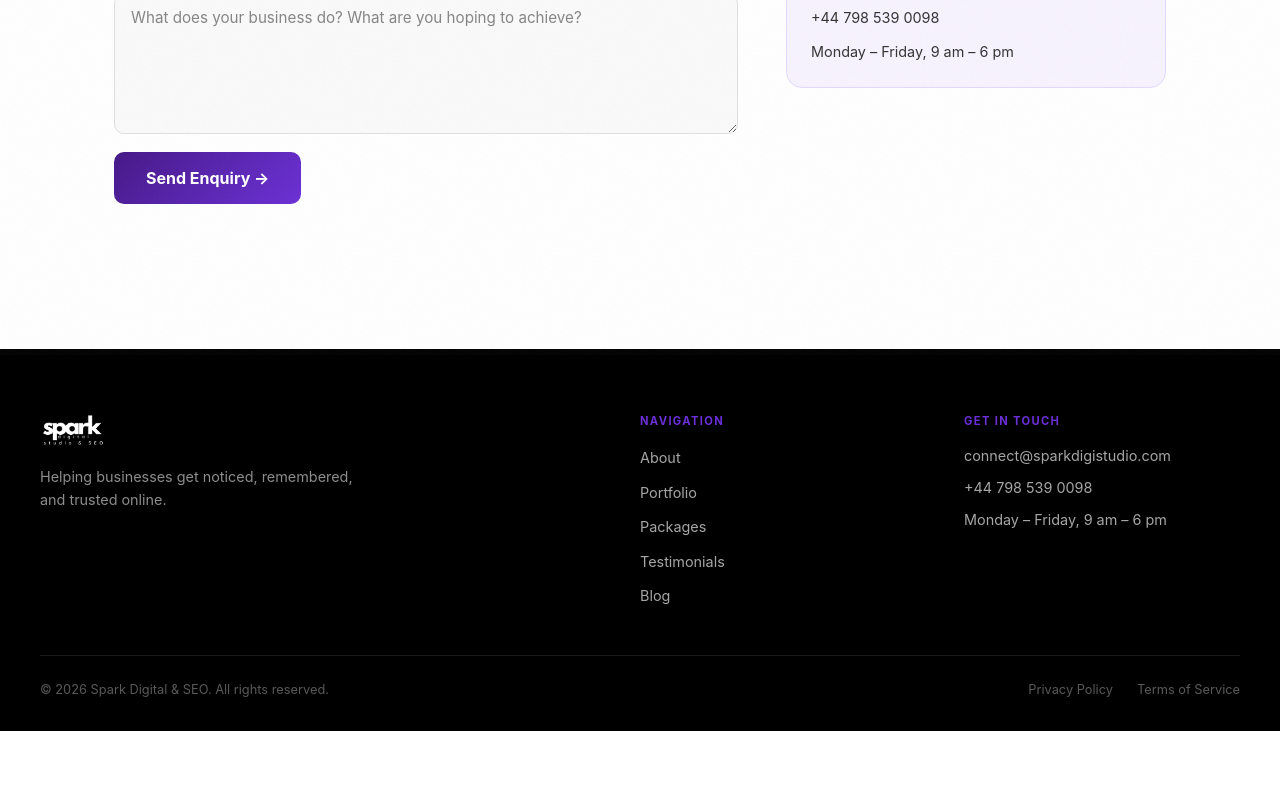
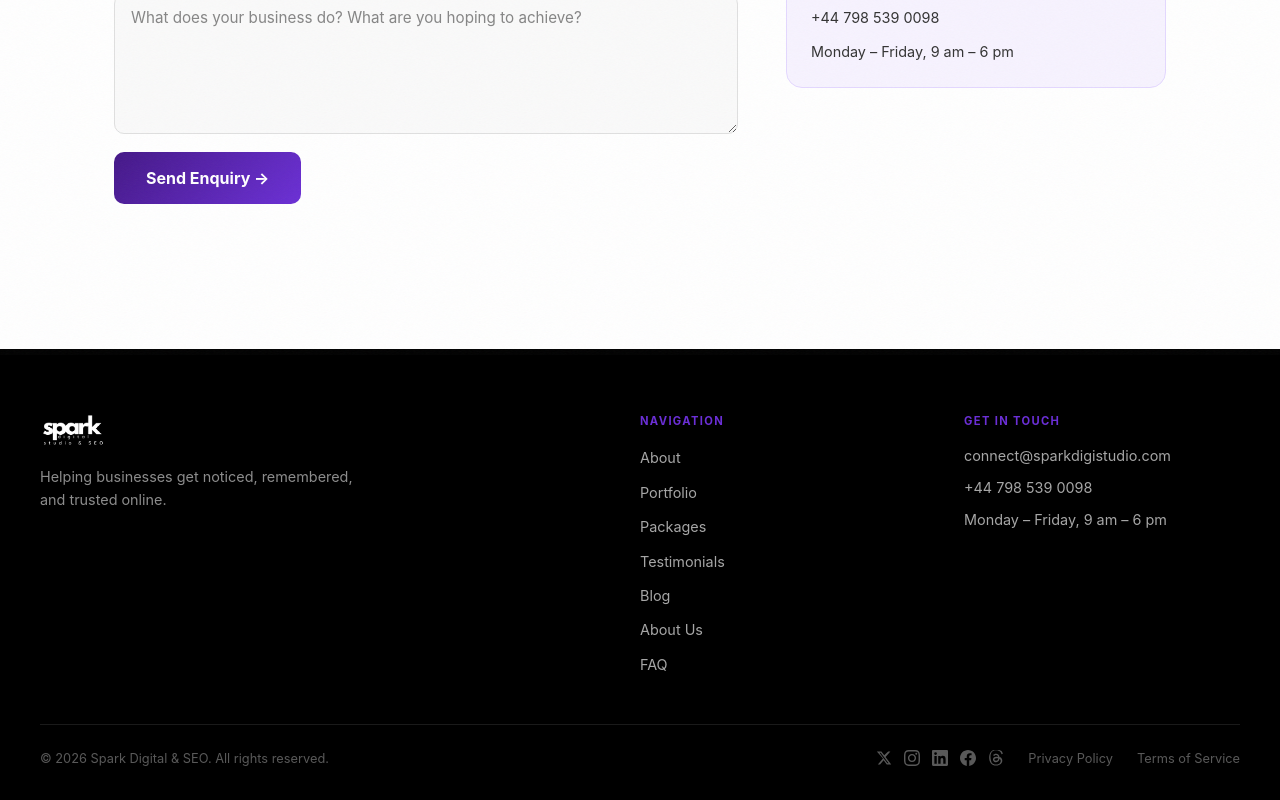
Before and after one commit to sparkdigistudio-rgb/spark_seo, a React (Vite) app: page /contact in a window 1280 px wide. Shown: the part 829-1629 px from the top of the page. Before the commit the page ends 1560 px from the top, so only its background shows below. Built offline with nearby package versions, Linux system fonts and the light colour scheme.

Commit message:
routing fix 3

```diff
--- a/src/pages/Contact.jsx
+++ b/src/pages/Contact.jsx
@@ -1,6 +1,9 @@
 import { useState, useEffect } from "react";
 import { Link, useSearchParams } from "react-router-dom";
 import { navLinks } from "../constants";
+import { Nav } from "tinacms";
+import NavBar from "../components/NavBar";
+import Footer from "../components/Footer";
 
 const PACKAGES = {
   web: {
@@ -93,36 +96,7 @@ const Contact = () => {
     <div className="bp-page">
 
       {/* ── Navbar ──────────────────────────────── */}
-      <header className="bp-header">
-        <nav className="bp-nav">
-          <a href="/" className="nav-logo">
-            <img src="/spark-logo.png" alt="Spark Digital & SEO" />
-          </a>
-          <ul className="nav-links-desktop">
-            {navLinks.map(({ label, href }) => (
-              <li key={label}><a href={`/${href}`}>{label}</a></li>
-            ))}
-          </ul>
-          <button
-            className="nav-hamburger"
-            aria-label="Toggle menu"
-            onClick={() => setMenuOpen(!menuOpen)}
-          >
-            <span className={menuOpen ? "open" : ""} />
-            <span className={menuOpen ? "open" : ""} />
-            <span className={menuOpen ? "open" : ""} />
-          </button>
-        </nav>
-        <div className={`nav-mobile-drawer ${menuOpen ? "nav-mobile-drawer--open" : ""}`}>
-          <ul>
-            {navLinks.map(({ label, href }) => (
-              <li key={label}>
-                <a href={`/${href}`} onClick={() => setMenuOpen(false)}>{label}</a>
-              </li>
-            ))}
-          </ul>
-        </div>
-      </header>
+      <NavBar/>
 
       {/* ── Hero ────────────────────────────────── */}
       <div className="bp-hero">
@@ -268,37 +242,7 @@ const Contact = () => {
       </main>
 
       {/* ── Footer ──────────────────────────────── */}
-      <footer id="footer">
-        <div className="footer-inner">
-          <div className="footer-brand">
-            <a href="/"><img src="/spark-logo.png" alt="Spark Digital & SEO" className="footer-logo" /></a>
-            <p className="footer-tagline">Helping businesses get noticed, remembered, and trusted online.</p>
-          </div>
-          <nav className="footer-nav">
-            <p className="footer-nav-heading">Navigation</p>
-            <ul>
-              {navLinks.map(({ label, href }) => (
-                <li key={label}><a href={`/${href}`}>{label}</a></li>
-              ))}
-            </ul>
-          </nav>
-          <div className="footer-contact">
-            <p className="footer-nav-heading">Get In Touch</p>
-            <ul>
-              <li><a href="mailto:connect@sparkdigistudio.com">connect@sparkdigistudio.com</a></li>
-              <li><a href="tel:+447985390098">+44 798 539 0098</a></li>
-              <li>Monday – Friday, 9 am – 6 pm</li>
-            </ul>
-          </div>
-        </div>
-        <div className="footer-bottom">
-          <p>© {new Date().getFullYear()} Spark Digital & SEO. All rights reserved.</p>
-          <div className="footer-bottom-links">
-            <a href="#">Privacy Policy</a>
-            <a href="#">Terms of Service</a>
-          </div>
-        </div>
-      </footer>
+      <Footer/>
 
     </div>
   );
```
